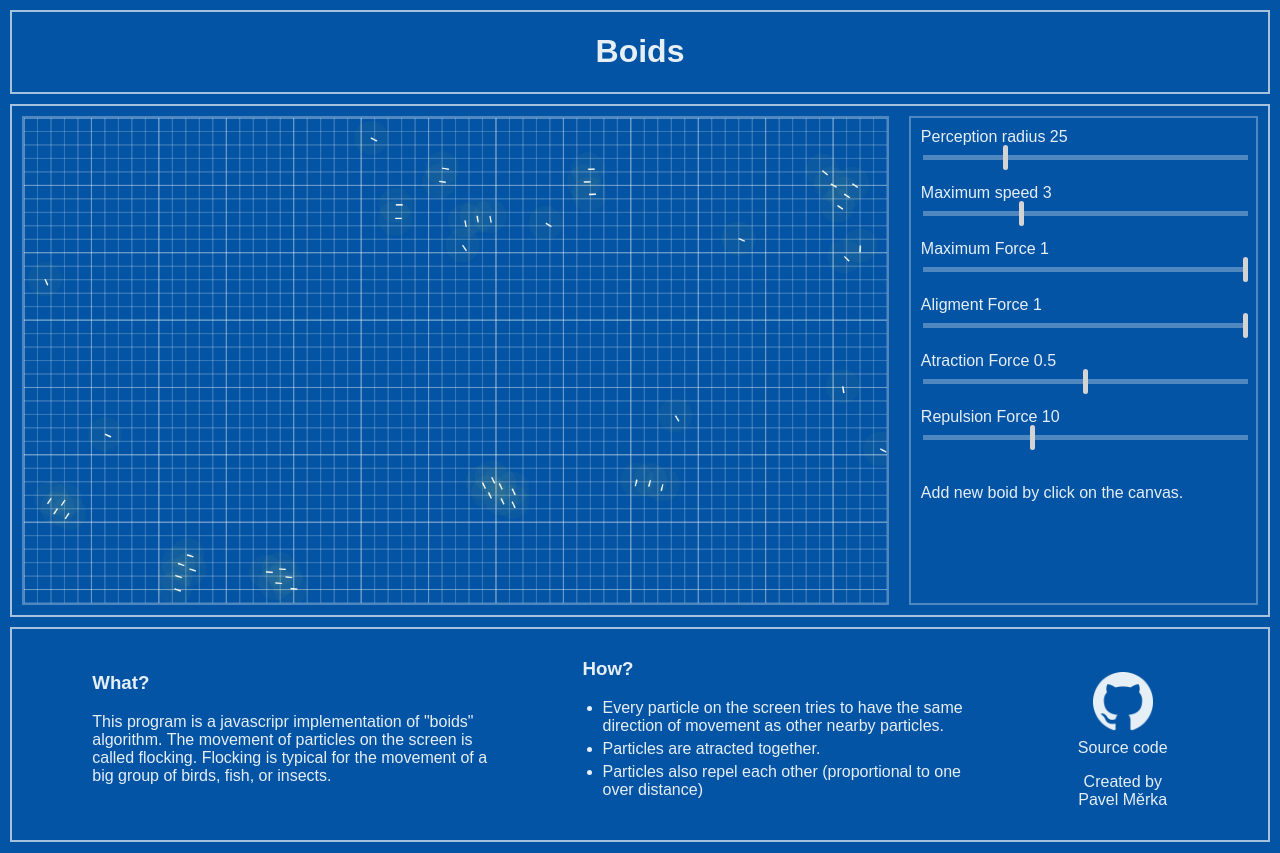
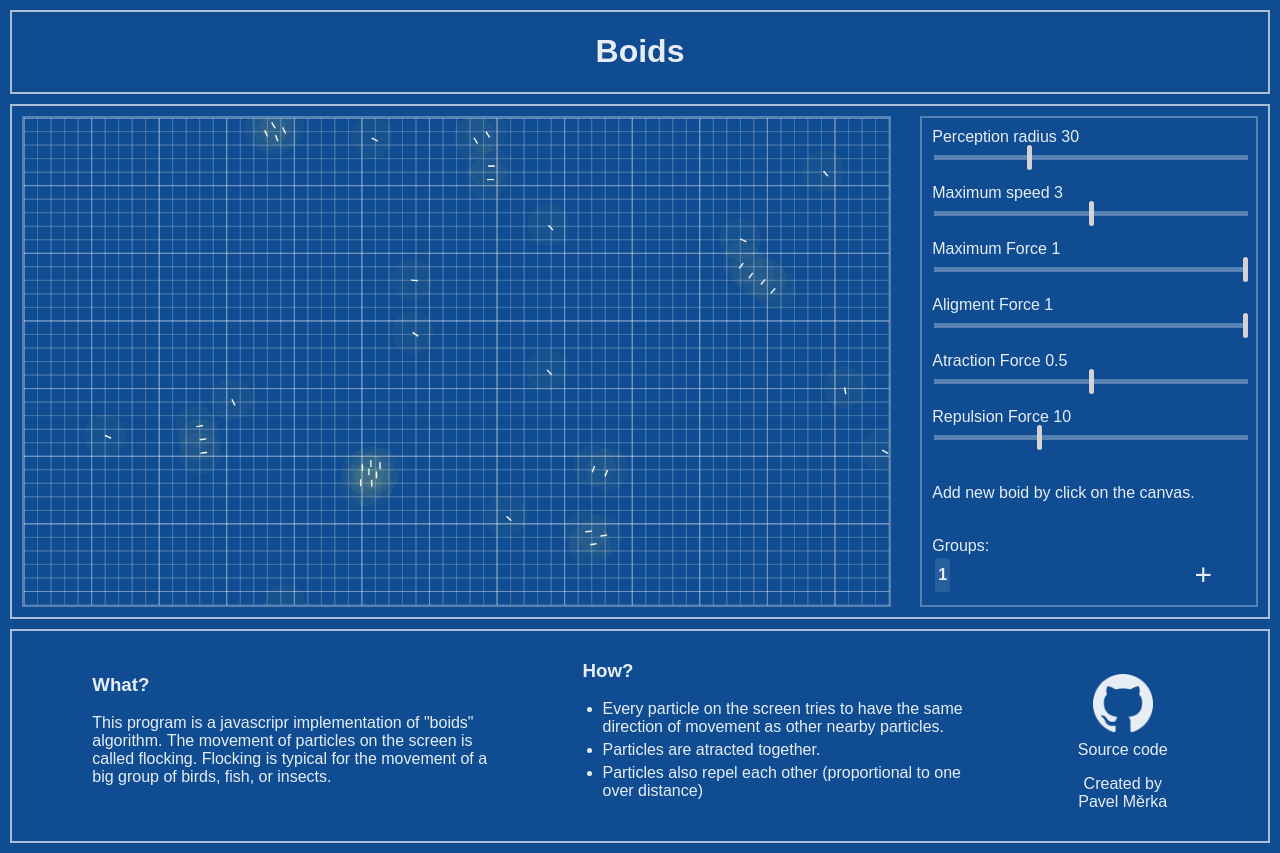
Before and after one commit to PMerka/boids, a React (Create React App) app: page / in a window 1280 px wide. Built offline with nearby package versions, Linux system fonts and the light colour scheme.

Commit message:
Can create separated groups and change thair properties.

```diff
--- a/src/App.css
+++ b/src/App.css
@@ -1,6 +1,6 @@
 html, body{
   margin: 0;
-  background-color:rgb(3, 84, 164);
+  background-color:rgb(15, 76, 146);
   color: rgba(255, 255, 255, 0.9);
   font-family: sans-serif;
 }
@@ -40,12 +40,33 @@ ul {
   padding-left: 0px;
  }
 
- li{
+li{
   margin-bottom: 5px;
  }
 
 h1{
   text-align: center;
+}
+
+.group-picking-wrapper{
+  display: flex;
+  flex-direction: row;
+}
+
+.addNewGroup{
+  bottom: 20px;
+  cursor: pointer;
+  border-radius: 50px;
+  width: 40px;
+  height: 40px;
+  font-size: 30px;
+  display: flex;
+  justify-content: center;
+  align-items: center;
+}
+
+.addNewGroup:hover{
+  background-color: rgba(255, 255, 255, 0.1);;
 }
 
 .box {
@@ -121,7 +142,32 @@ margin-top: 25px;
   border: solid;
   border-width: 2px;
   border-color: rgba(255, 254, 254, 0.30);
-  flex-basis: 28%;
+  flex-basis: 27%;
+}
+
+.active-group-options-list{
+  flex-basis: 80%;
+  display: flex;
+  flex-direction: row;
+}
+
+.active-group-options{
+  cursor: pointer;
+  padding: 3px;
+  margin: 3px;
+  display: flex;
+  justify-content: center;
+  align-items: center;
+  border-radius: 3px;
+}
+
+.active-group-options-current{
+  background-color: rgba(255, 255, 255, 0.1);
+  font-weight: bold;
+}
+
+.active-group-options:hover{
+  background-color: rgba(255, 255, 255, 0.1);;
 }
 
 #main-canvas{
--- a/src/App.js
+++ b/src/App.js
@@ -8,24 +8,29 @@ import { useEffect, useRef, useState } from "react";
 function App() {
   const canvasRef = useRef(null);
   const animation = useRef(null);
-  const [property, setProperty] = useState({
-    perception: 25,
+  const startingSetting = {
+    perception: 30,
     maxSpeed: 3,
     maxForce: 1,
     alignForce: 1,
     cohesionForce: 0.5,
     separationForceConstant: 10,
-  });
+    color: 'rgba(255, 255, 100, 0.03)'
+  }
+  const [activeGroup, setActiveGroup] = useState(0)
+  const [property, setProperty] = useState([startingSetting]);
 
   const fullScreen = () => {
     canvasRef.current.requestFullscreen();
   };
 
   const updateProperty = (key, value) => {
-    animation.current.updatePropertyOfBoid(key, value);
+    animation.current.updatePropertyOfBoid(key, value, activeGroup);
     let newProperty = { ...property };
-    newProperty[key] = Number(value);
-    setProperty(newProperty);
+    console.log(property)
+    let newArray = property.map( obj => {return {...obj} } )
+    newArray[activeGroup][key] = Number(value);
+    setProperty(newArray);
   };
 
   const addBoidToPosition = (e) => {
@@ -37,8 +42,15 @@ function App() {
     animation.current.addBoid([
       (x * canvasRef.current.width) / canvasPageWidth,
       (y * canvasRef.current.height) / canvasPageHeight,
-    ]);
+    ], property[activeGroup], activeGroup);
   };
+
+  const addNewBoidGroup = (numNewBoids) => {
+    let newArray = property.map( obj => {return {...obj} } )
+    newArray.push(startingSetting)
+    animation.current.addMultipleBoids(numNewBoids, startingSetting);
+    setProperty(newArray)
+  }
 
   useEffect(() => {
     canvasRef.current.width = 1280;
@@ -50,7 +62,7 @@ function App() {
       canvasRef.current.width,
       canvasRef.current.height
     );
-    animation.current.addMultipleBoids(50, property);
+    animation.current.addMultipleBoids(40, startingSetting);
     // calling animation
     const animationFrameId = window.requestAnimationFrame(() =>
       animation.current.animate()
@@ -78,6 +90,9 @@ function App() {
           updateProperty={updateProperty}
           property={property}
           setProperty={setProperty}
+          activeGroup={activeGroup}
+          setActiveGroup={setActiveGroup}
+          addNewBoidGroup={addNewBoidGroup}
         />
       </div>
 
--- a/src/components/ControlElement.jsx
+++ b/src/components/ControlElement.jsx
@@ -1,4 +1,4 @@
-function ControlElement({title, propertyName, properties, updateProperties, minValue, maxValue, step=1}) {
+function ControlElement({title, propertyName, properties, updateProperties, minValue, maxValue, step=1, groupNumber=0 }) {
     return (
         <div style={{padding: "10px"}}>
             <div>
@@ -6,7 +6,7 @@ function ControlElement({title, propertyName, properties, updateProperties, minV
             </div>
 
             <div >
-                <input className="slider" type="range" step={step} min={minValue} max={maxValue} value={properties[propertyName]} onChange={(e) => updateProperties(propertyName, e.target.value) }/>
+                <input className="slider" type="range" step={step} min={minValue} max={maxValue} value={properties[propertyName]} onChange={(e) => updateProperties(propertyName, e.target.value, groupNumber) }/>
             </div>
         </div>
      );
--- a/src/components/Controls.jsx
+++ b/src/components/Controls.jsx
@@ -1,13 +1,17 @@
 import ControlElement from "./ControlElement";
 
-function Controls({ updateProperty, property, setProperty }) {
+function Controls({ updateProperty, property, activeGroup, setActiveGroup, setProperty, addNewBoidGroup }) {
+  console.log("Length", property)
+  const x = Array.from(Array(10).keys())
   return (
     <div className="options-element">
+
+
 
       <ControlElement
         title={"Perception radius"}
         propertyName={"perception"}
-        properties={property}
+        properties={property[activeGroup]}
         updateProperties={updateProperty}
         minValue={0}
         maxValue={100}
@@ -16,16 +20,17 @@ function Controls({ updateProperty, property, setProperty }) {
     <ControlElement
         title={"Maximum speed"}
         propertyName={"maxSpeed"}
-        properties={property}
+        properties={property[activeGroup]}
         updateProperties={updateProperty}
-        minValue={0}
-        maxValue={10}
+        minValue={1}
+        maxValue={5}
+        step={0.1}
       />
 
     <ControlElement
         title={"Maximum Force"}
         propertyName={"maxForce"}
-        properties={property}
+        properties={property[activeGroup]}
         updateProperties={updateProperty}
         minValue={0}
         maxValue={1}
@@ -35,7 +40,7 @@ function Controls({ updateProperty, property, setProperty }) {
     <ControlElement
         title={"Aligment Force"}
         propertyName={"alignForce"}
-        properties={property}
+        properties={property[activeGroup]}
         updateProperties={updateProperty}
         minValue={0}
         maxValue={1}
@@ -45,7 +50,7 @@ function Controls({ updateProperty, property, setProperty }) {
     <ControlElement
         title={"Atraction Force"}
         propertyName={"cohesionForce"}
-        properties={property}
+        properties={property[activeGroup]}
         updateProperties={updateProperty}
         minValue={0}
         maxValue={1}
@@ -55,16 +60,33 @@ function Controls({ updateProperty, property, setProperty }) {
     <ControlElement
         title={"Repulsion Force"}
         propertyName={"separationForceConstant"}
-        properties={property}
+        properties={property[activeGroup]}
         updateProperties={updateProperty}
         minValue={0}
         maxValue={30}
         step={0.1}
       />
 
-<div style={{padding: "10px", paddingTop: "30px"}}>
-  Add new boid by click on the canvas.
-</div>
+    <div style={{padding: "10px", paddingTop: "30px"}}>
+        Add new boid by click on the canvas.
+    </div>
+
+    <div style={{padding: "10px", paddingTop: "25px"}}>
+        Groups:
+        <div className="group-picking-wrapper">
+
+
+          <div className="active-group-options-list">
+
+            {property.map( (element, index) => {
+                return <div className={(index === activeGroup) ? 'active-group-options active-group-options-current' : 'active-group-options' }  key={index} onClick={() => setActiveGroup(index)}> {index+1} </div>
+            })}
+          </div>
+
+          <div className="addNewGroup" onClick={() => addNewBoidGroup(20) }>+</div>
+
+        </div>
+    </div>
 
     </div>
   );
--- a/src/simulationLogic/animation.js
+++ b/src/simulationLogic/animation.js
@@ -9,8 +9,12 @@ class Animation {
       this.boids = []
     }
 
-    updatePropertyOfBoid(propertyName, propertyValue){
-        for(const boid of this.boids){
+    updatePropertyOfBoid(propertyName, propertyValue, groupNumber){
+        console.log(this.boids[groupNumber])
+        if(groupNumber > this.boids.length){
+            return false
+        }
+        for(const boid of this.boids[groupNumber]){
             boid[propertyName] = propertyValue
         }
     }
@@ -52,9 +56,12 @@ class Animation {
         alignForce: 1,
         cohesionForce: 0.5,
         separationForceConstant: 10,
+        color: 'rgba(255, 255, 100, 0.03)'
       }){
+
+      let newBoidsGroup = []
       for (let i = 0; i < numNewBoids; i++) {
-        this.boids.push(
+         newBoidsGroup.push(
           new Boid(
             [Math.random() * this.width,
             Math.random() * this.height],
@@ -63,23 +70,28 @@ class Animation {
             settings
           )
         );
-    }}
 
-    addBoid(position){
-      this.boids.push(new Boid(
+    }
+    this.boids.push(newBoidsGroup)
+    }
+
+    addBoid(position, property, activeGroup){
+      this.boids[activeGroup].push(new Boid(
         position,
         [10 * Math.random() -5,
-        10 * Math.random() -5]
+        10 * Math.random() -5],
+        property
       ))
           return this.boids.length
     }
 
     animate() {
+        console.log(this.boids)
       this.ctx.clearRect(0, 0, this.width, this.height);
       this.drawGrid()
-      for (const boid of this.boids) {
+      for (const boid of this.boids.flat()) {
         boid.updatePosition()
-        boid.distanceBoids(this.boids)
+        boid.distanceBoids(this.boids.flat())
         boid.align()
         boid.cohesion()
         boid.separation()
@@ -101,6 +113,7 @@ class Boid{
         alignForce: 1,
         cohesionForce: 0.5,
         separationForceConstant: 10,
+        color: 'rgba(255, 255, 100, 0.03)'
       }){
         if(!Array.isArray(position)) {
             throw new Error('Position argument is not array');
@@ -112,22 +125,13 @@ class Boid{
         this.position = position
         //initial velocity
         this.velocity = velocity
-
-        //constants
-        /*
-    settings.perception
-    settings.maxSpeed
-    settings.maxForce
-    settings.alignForce
-    settings.cohesionForce
-    settings.separationForceConstant
-        */
         this.perception = settings.perception
         this.maxSpeed = settings.maxSpeed
         this.maxForce = settings.maxForce
         this.alignForce = settings.alignForce
         this.cohesionForce = settings.cohesionForce
         this.separationForceConstant = settings.separationForceConstant
+        this.color = settings.color
         this.avrgforces = true
     }
 
@@ -166,8 +170,8 @@ class Boid{
       ctx.lineTo(...endpoint);
       ctx.stroke();
 
-      ctx.fillStyle = 'rgba(255, 255, 100, 0.03)'
-      ctx.strokeStyle = 'rgba(255, 255, 100, 0.01)'
+      ctx.fillStyle = this.color
+      ctx.strokeStyle = this.color
       ctx.beginPath();
       ctx.arc(this.position[0], this.position[1], this.perception, 0, 2 * Math.PI);
       ctx.stroke();
```
